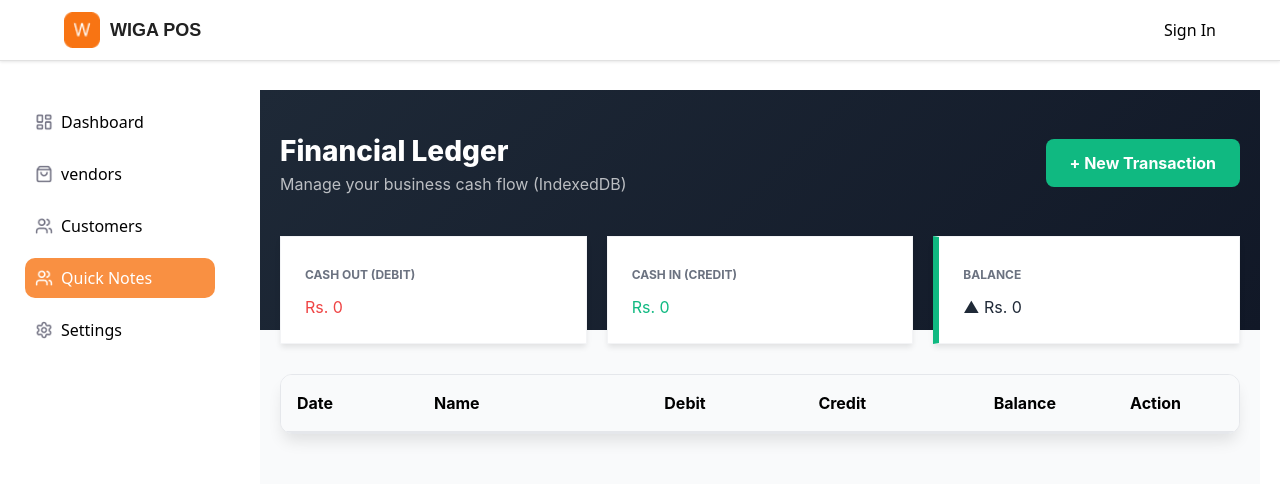
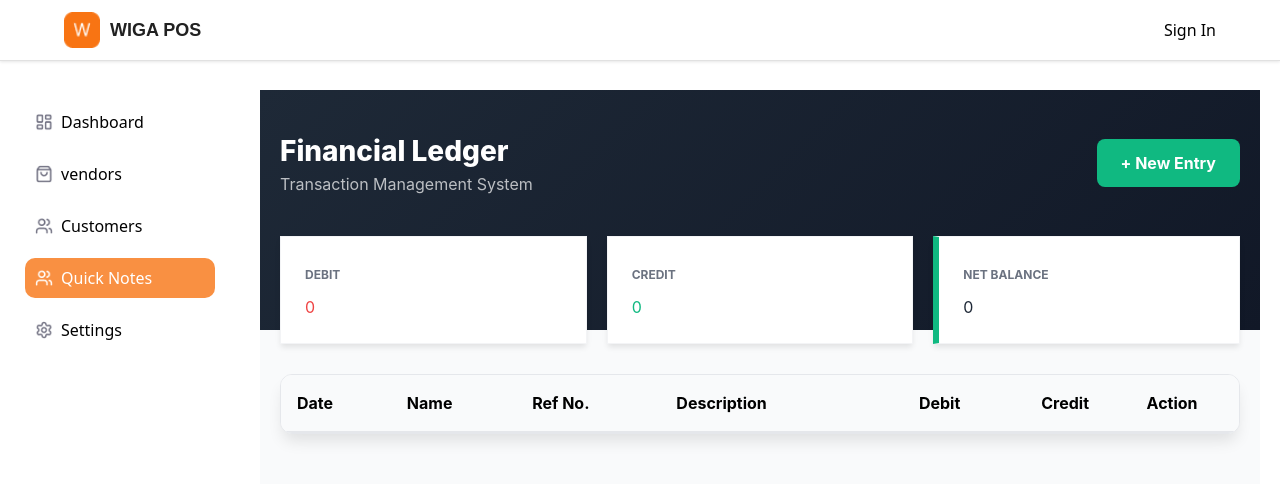
Before and after one commit to hoor123106/Ai-Pos, a Next.js app: page /dashboard/quicknotes in a window 1280 px wide. Shown: the top 484 px of the page. Built offline with nearby package versions, Linux system fonts and the light colour scheme.

Commit message:
new quickbook chanegs

```diff
--- a/app/dashboard/quicknotes/page.jsx
+++ b/app/dashboard/quicknotes/page.jsx
@@ -13,64 +13,49 @@ export default function QuickNotes() {
     entry_date: new Date().toISOString().split("T")[0],
     name: "",
     description: "",
+    ref_no: "", // New Field
     debit: 0,
     credit: 0,
   });
 
-  // --- IndexedDB Logic Start ---
-
-  // Database Open/Initialize karna
+  // --- IndexedDB Logic ---
   const openDB = () => {
     return new Promise((resolve, reject) => {
       const request = indexedDB.open("LedgerDB", 1);
-
       request.onupgradeneeded = (e) => {
         const db = e.target.result;
         if (!db.objectStoreNames.contains("transactions")) {
           db.createObjectStore("transactions", { keyPath: "id" });
         }
       };
-
       request.onsuccess = () => resolve(request.result);
-      request.onerror = () => reject("IndexedDB open error");
+      request.onerror = () => reject("IndexedDB error");
     });
   };
 
-  // Data Load karna
   const loadData = async () => {
     try {
       const db = await openDB();
       const tx = db.transaction("transactions", "readonly");
       const store = tx.objectStore("transactions");
       const request = store.getAll();
-
       request.onsuccess = () => {
-        // Latest entries top par dikhane ke liye reverse kiya hai
         setEntries(request.result.sort((a, b) => b.id - a.id));
       };
-    } catch (err) {
-      console.error(err);
-    }
+    } catch (err) { console.error(err); }
   };
 
-  // Data Save ya Update karna
   const saveDataToDB = async (newEntry) => {
     try {
       const db = await openDB();
       const tx = db.transaction("transactions", "readwrite");
       const store = tx.objectStore("transactions");
-      store.put(newEntry); // put() add bhi karta hai aur update bhi (agar ID match ho)
+      store.put(newEntry);
       return tx.complete;
-    } catch (err) {
-      console.error(err);
-    }
+    } catch (err) { console.error(err); }
   };
 
-  useEffect(() => {
-    loadData();
-  }, []);
-
-  // --- IndexedDB Logic End ---
+  useEffect(() => { loadData(); }, []);
 
   const totalDebit = entries.reduce((acc, curr) => acc + curr.debit, 0);
   const totalCredit = entries.reduce((acc, curr) => acc + curr.credit, 0);
@@ -78,26 +63,27 @@ export default function QuickNotes() {
 
   const handleSave = async (e) => {
     e.preventDefault();
-    const netTotal = Number(form.credit) - Number(form.debit);
-
     const entryData = {
       ...form,
       id: isEditing ? currentId : Date.now(),
-      total: netTotal,
+      total: Number(form.credit) - Number(form.debit),
     };
 
-    // DB mein save karein
     await saveDataToDB(entryData);
-
-    // UI update karein
     loadData();
-
     setShowModal(false);
     resetForm();
   };
 
   const resetForm = () => {
-    setForm({ entry_date: new Date().toISOString().split("T")[0], name: "", description: "", debit: 0, credit: 0 });
+    setForm({
+      entry_date: new Date().toISOString().split("T")[0],
+      name: "",
+      description: "",
+      ref_no: "",
+      debit: 0,
+      credit: 0
+    });
     setIsEditing(false);
     setCurrentId(null);
   };
@@ -110,30 +96,28 @@ export default function QuickNotes() {
         <header className={styles.header}>
           <div>
             <h1 style={{ fontSize: "28px", fontWeight: "800" }}>Financial Ledger</h1>
-            <p style={{ opacity: 0.7 }}>Manage your business cash flow (IndexedDB)</p>
+            <p style={{ opacity: 0.7 }}>Transaction Management System</p>
           </div>
           <button
             onClick={() => { resetForm(); setShowModal(true); }}
             style={{ backgroundColor: "#10b981", color: "white", padding: "12px 24px", borderRadius: "8px", border: "none", cursor: "pointer", fontWeight: "bold" }}
           >
-            + New Transaction
+            + New Entry
           </button>
         </header>
 
         <div className={styles.statsGrid}>
           <div className={styles.statCard}>
-            <span style={{ color: "#6b7280", fontSize: "12px", fontWeight: "bold" }}>CASH OUT (DEBIT)</span>
-            <h2 style={{ color: "#ef4444", margin: "10px 0 0" }}>Rs. {totalDebit.toLocaleString()}</h2>
+            <span style={{ color: "#6b7280", fontSize: "12px", fontWeight: "bold" }}>DEBIT</span>
+            <h2 style={{ color: "#ef4444", margin: "10px 0 0" }}>{totalDebit.toLocaleString()}</h2>
           </div>
           <div className={styles.statCard}>
-            <span style={{ color: "#6b7280", fontSize: "12px", fontWeight: "bold" }}>CASH IN (CREDIT)</span>
-            <h2 style={{ color: "#10b981", margin: "10px 0 0" }}>Rs. {totalCredit.toLocaleString()}</h2>
+            <span style={{ color: "#6b7280", fontSize: "12px", fontWeight: "bold" }}>CREDIT</span>
+            <h2 style={{ color: "#10b981", margin: "10px 0 0" }}>{totalCredit.toLocaleString()}</h2>
           </div>
-          <div className={`${styles.statCard} ${styles.balanceCard} ${netBalance < 0 ? styles.negativeBalance : ""}`}>
-            <span style={{ color: "#6b7280", fontSize: "12px", fontWeight: "bold" }}>BALANCE</span>
-            <h2 style={{ color: "#1f2937", margin: "10px 0 0" }}>
-              {netBalance >= 0 ? "▲ " : "▼ "} Rs. {Math.abs(netBalance).toLocaleString()}
-            </h2>
+          <div className={`${styles.statCard} ${styles.balanceCard}`}>
+            <span style={{ color: "#6b7280", fontSize: "12px", fontWeight: "bold" }}>NET BALANCE</span>
+            <h2 style={{ color: "#1f2937", margin: "10px 0 0" }}>{netBalance.toLocaleString()}</h2>
           </div>
         </div>
 
@@ -143,9 +127,10 @@ export default function QuickNotes() {
               <tr style={{ backgroundColor: "#f9fafb", borderBottom: "2px solid #e5e7eb" }}>
                 <th style={{ padding: "16px", textAlign: "left" }}>Date</th>
                 <th style={{ padding: "16px", textAlign: "left" }}>Name</th>
+                <th style={{ padding: "16px", textAlign: "left" }}>Ref No.</th>
+                <th style={{ padding: "16px", textAlign: "left" }}>Description</th>
                 <th style={{ padding: "16px", textAlign: "right" }}>Debit</th>
                 <th style={{ padding: "16px", textAlign: "right" }}>Credit</th>
-                <th style={{ padding: "16px", textAlign: "right" }}>Balance</th>
                 <th style={{ padding: "16px", textAlign: "center" }}>Action</th>
               </tr>
             </thead>
@@ -154,11 +139,12 @@ export default function QuickNotes() {
                 <tr key={item.id} style={{ borderBottom: "1px solid #f3f4f6" }}>
                   <td style={{ padding: "16px" }}>{item.entry_date}</td>
                   <td style={{ padding: "16px", fontWeight: "bold" }}>{item.name}</td>
+                  <td style={{ padding: "16px" }}>{item.ref_no || "-"}</td>
+                  <td style={{ padding: "16px" }}>{item.description || "-"}</td>
                   <td style={{ padding: "16px", textAlign: "right", color: "#ef4444" }}>{item.debit.toLocaleString()}</td>
                   <td style={{ padding: "16px", textAlign: "right", color: "#10b981" }}>{item.credit.toLocaleString()}</td>
-                  <td style={{ padding: "16px", textAlign: "right", fontWeight: "bold" }}>{item.total.toLocaleString()}</td>
                   <td style={{ padding: "16px", textAlign: "center" }}>
-                    <button onClick={() => { setIsEditing(true); setCurrentId(item.id); setForm(item); setShowModal(true); }} style={{ color: "#3b82f6", background: "none", border: "none", cursor: "pointer", fontWeight: "bold" }}>Edit</button>
+                    <button onClick={() => { setIsEditing(true); setCurrentId(item.id); setForm(item); setShowModal(true); }} style={{ color: "#3b82f6", background: "none", border: "none", cursor: "pointer" }}>Edit</button>
                   </td>
                 </tr>
               ))}
@@ -170,13 +156,19 @@ export default function QuickNotes() {
       {showModal && (
         <div className={styles.modalOverlay}>
           <div className={styles.modalContent}>
-            <h2 style={{ marginBottom: "20px" }}>{isEditing ? "Update" : "Add"} Transaction</h2>
+            <h2 style={{ marginBottom: "20px" }}>{isEditing ? "Edit" : "New"} Entry</h2>
             <form onSubmit={handleSave}>
               <label>Date</label>
               <input type="date" className={styles.inputField} value={form.entry_date} onChange={e => setForm({ ...form, entry_date: e.target.value })} required />
 
               <label>Name</label>
               <input type="text" className={styles.inputField} value={form.name} onChange={e => setForm({ ...form, name: e.target.value })} required />
+
+              <label>Reference No.</label>
+              <input type="text" className={styles.inputField} value={form.ref_no} onChange={e => setForm({ ...form, ref_no: e.target.value })} />
+
+              <label>Description</label>
+              <textarea className={styles.inputField} value={form.description} onChange={e => setForm({ ...form, description: e.target.value })} rows="2" />
 
               <div style={{ display: "flex", gap: "10px", marginTop: "15px" }}>
                 <div style={{ flex: 1 }}>
@@ -188,14 +180,11 @@ export default function QuickNotes() {
                   <input type="number" className={styles.inputField} value={form.credit} onChange={e => setForm({ ...form, credit: Number(e.target.value) })} />
                 </div>
               </div>
+
               <button type="submit" style={{ width: "100%", padding: "14px", background: "#1f2937", color: "white", borderRadius: "8px", marginTop: "20px", border: "none", cursor: "pointer", fontWeight: "bold" }}>
                 Save Transaction
               </button>
-              <button
-                type="button"
-                onClick={() => setShowModal(false)}
-                style={{ width: "100%", background: "none", border: "none", marginTop: "10px", cursor: "pointer", color: "#6b7280" }}
-              >
+              <button type="button" onClick={() => setShowModal(false)} style={{ width: "100%", background: "none", border: "none", marginTop: "10px", cursor: "pointer", color: "#6b7280" }}>
                 Cancel
               </button>
             </form>
```
Also changed, not shown: app/dashboard/customers/page.jsx (indentation only), 1 other file (tests, documents, lock files or other folders).
